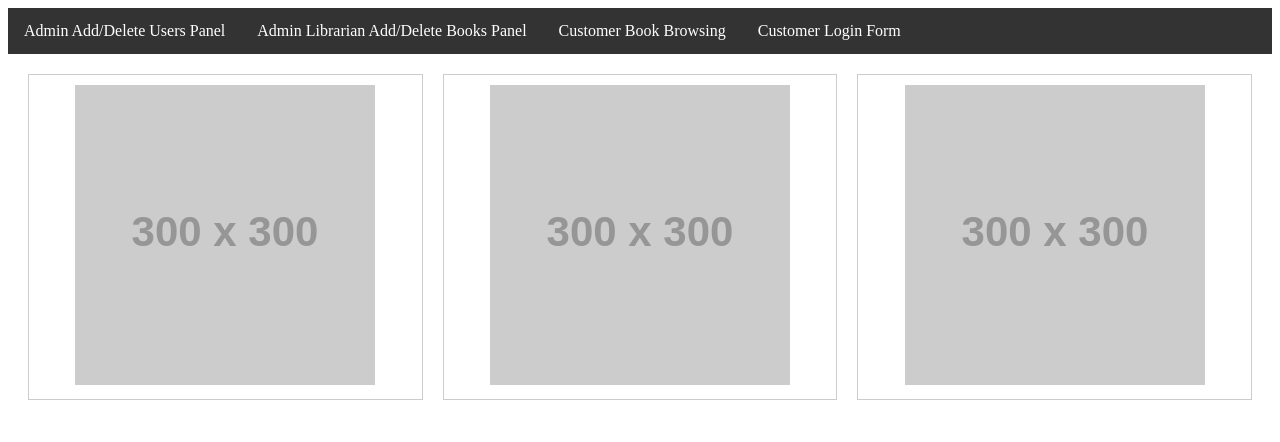
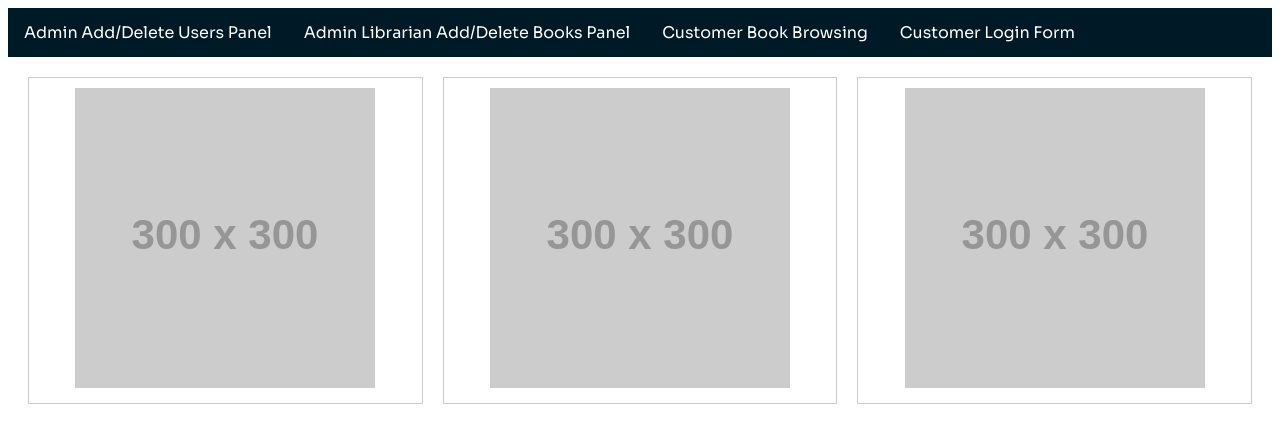
Before and after one commit to MarcinLawrenc/Library-Management-System, a plain HTML site: page AdminNavigationPanel.html in a window 1280 px wide. Drawn offline with Linux system fonts and the light colour scheme; placeholder pictures from the web are drawn by us.

Commit message:
modified:   AdminNavigationPanel.html

```diff
--- a/AdminNavigationPanel.html
+++ b/AdminNavigationPanel.html
@@ -2,14 +2,19 @@
 <html>
 <head>
   <title>Navigation Example</title>
+  <link href="https://fonts.googleapis.com/css2?family=Sora&display=swap" rel="stylesheet">
   <style>
     /* Styles for navigation */
+    body{
+        font-family: 'Sora', sans-serif;
+    }
+
     ul {
       list-style-type: none;
       margin: 0;
       padding: 0;
       overflow: hidden;
-      background-color: #333;
+      background-color: #001927;
     }
 
     li {
```
